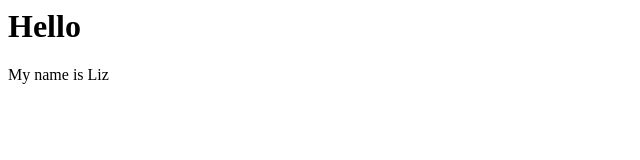
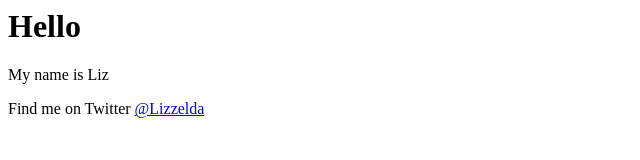
Before and after one commit to lizzelda/first_site, a plain HTML site: page index.html in a window 1280 px wide. Shown: the whole page, without its empty margins (0-640 px from the left). Drawn offline with Linux system fonts and the light colour scheme.

Commit message:
Linked Twitter

```diff
--- a/index.html
+++ b/index.html
@@ -1,2 +1,3 @@
 <h1>Hello</h1>
 <p>My name is Liz</p>
+<p>Find me on Twitter <a href="https://twitter.com/Lizzelda">@Lizzelda</a>
```
